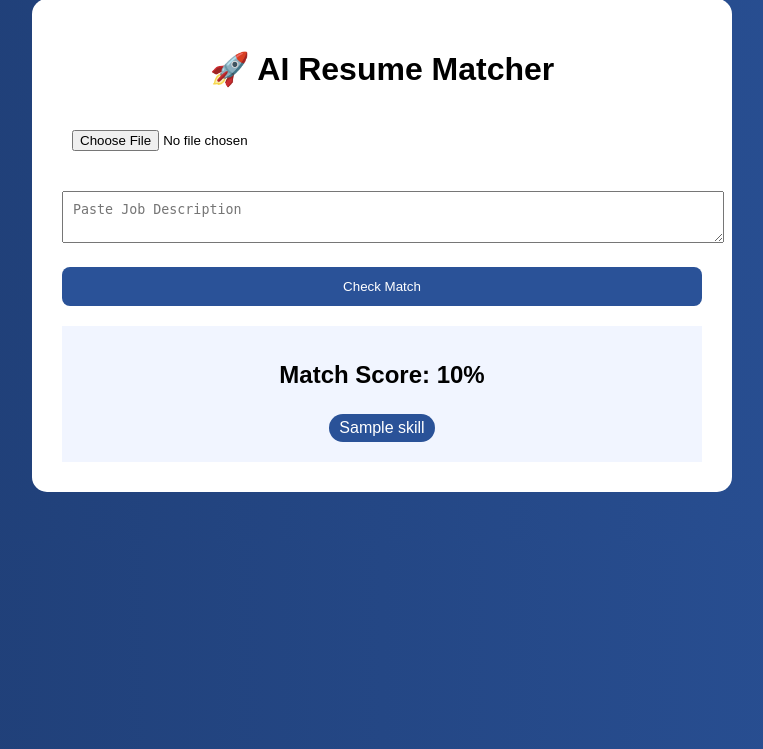
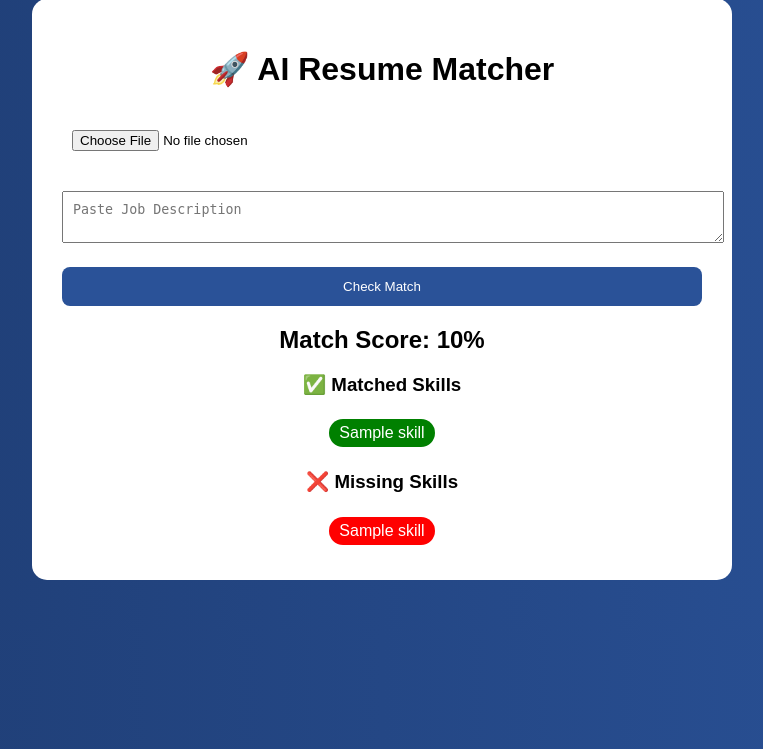
Before and after one commit to Overlord20049/resume-ai-app, a Flask app: template templates/index.html in a window 1280 px wide. Shown: the part 51-800 px from the top of the page, without its empty margins (258-1021 px from the left). Run offline with Flask 3, Linux system fonts and the light colour scheme; the template is opened without the code that fills it: most values are stand-ins (such as "Sample title", 1, 10 or a date in 2020).

Commit message:
final resume analyzer upgrade

```diff
--- a/app.py
+++ b/app.py
@@ -6,26 +6,37 @@ app = Flask(__name__)
 @app.route("/", methods=["GET", "POST"])
 def index():
     score = None
-    skills = []
+    matched = []
+    missing = []
 
     if request.method == "POST":
         file = request.files.get("resume")
         job_desc = request.form.get("job_description")
 
         if file and job_desc:
-            resume_text = extract_text(file)
+            resume_text = extract_text(file).lower()
+            job_words = job_desc.lower().split()
+
             score = match_score(resume_text, job_desc)
-            skills = job_desc.lower().split()[:5]
 
-    return render_template("index.html", score=score, skills=skills)
+            matched = [word for word in job_words if word in resume_text]
+            missing = [word for word in job_words if word not in resume_text]
+
+            matched = list(set(matched))[:5]
+            missing = list(set(missing))[:5]
+
+    return render_template(
+        "index.html",
+        score=score,
+        matched=matched,
+        missing=missing
+    )
 
 
-# 🔥 FORCE TEST ROUTE (this WILL work)
-@app.route("/test", methods=["GET"])
+@app.route("/test")
 def test():
-    return "TEST ROUTE WORKING ✅"
+    return "WORKING 🚀"
 
 
-# 🔥 IMPORTANT FOR RENDER
-if __name__ == "__main__":
-    app.run(host="0.0.0.0", port=10000)
+# REQUIRED for gunicorn
+app = app
--- a/templates/index.html
+++ b/templates/index.html
@@ -8,7 +8,6 @@
             font-family: Arial;
             background: linear-gradient(to right, #1e3c72, #2a5298);
             margin: 0;
-            padding: 0;
             color: white;
         }
 
@@ -36,22 +35,13 @@
             color: white;
             border: none;
             border-radius: 8px;
-            cursor: pointer;
-        }
-
-        .result {
-            margin-top: 20px;
-            padding: 15px;
-            background: #f1f5ff;
         }
 
         .skills span {
-            background: #2a5298;
-            color: white;
             padding: 5px 10px;
             margin: 5px;
             display: inline-block;
-            border-radius: 20px;
+            border-radius: 15px;
         }
     </style>
 </head>
@@ -63,9 +53,7 @@
 
     <form method="POST" enctype="multipart/form-data">
         <input type="file" name="resume" required>
-
         <textarea name="job_description" placeholder="Paste Job Description" required></textarea>
-
         <button type="submit">Check Match</button>
     </form>
 
@@ -73,14 +61,21 @@
     <div class="result">
         <h2>Match Score: {{ score }}%</h2>
 
+        <h3>✅ Matched Skills</h3>
         <div class="skills">
-            {% for skill in skills %}
-                <span>{{ skill }}</span>
+            {% for skill in matched %}
+            <span style="background:green; color:white;">{{ skill }}</span>
+            {% endfor %}
+        </div>
+
+        <h3>❌ Missing Skills</h3>
+        <div class="skills">
+            {% for skill in missing %}
+            <span style="background:red; color:white;">{{ skill }}</span>
             {% endfor %}
         </div>
     </div>
     {% endif %}
-
 </div>
 
 </body>
```
Also changed, not shown: 1 other file.
